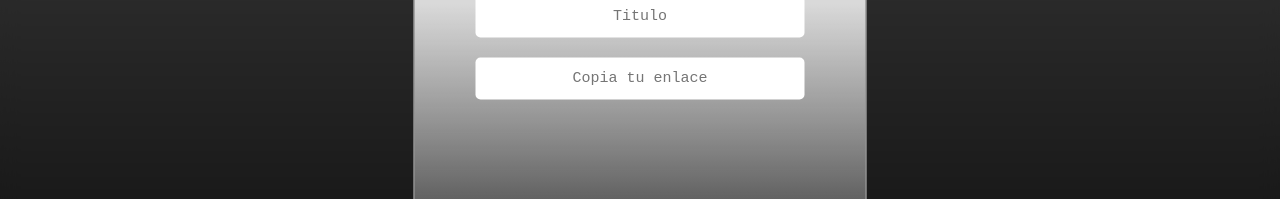
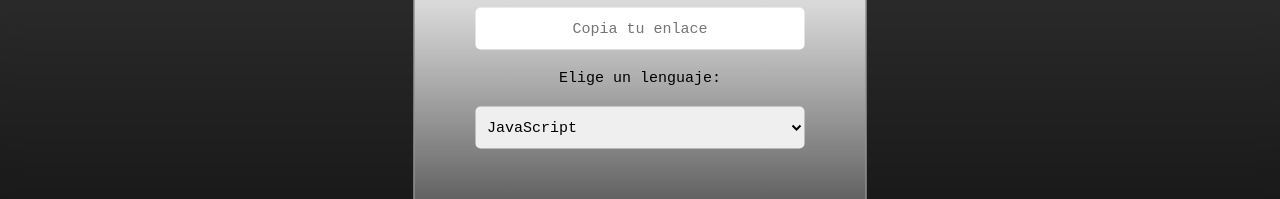
Before and after one commit to FactoriaF5Code/rc2-project-7-grupo-5-1, a React (Vite) app in the folder Frontend/: page / in a window 1280 px wide. Both pictures are taken after a click on the button "Añadir". Shown: the part 278-477 px from the top of the page. Built offline with nearby package versions, Linux system fonts and the light colour scheme; no server answers.

Commit message:
modal con opciones

```diff
--- a/Frontend/src/Modal/Modal.css
+++ b/Frontend/src/Modal/Modal.css
@@ -37,7 +37,6 @@
   text-align: center;
   background: #1A8FDD;
   font-size: 15px;
-
 }
 
 input {
@@ -50,5 +49,35 @@
   font-size: 15px;
   background: white;
   color: black;
+}
 
+select {
+  width: 80%;
+  height: 42px;
+  padding: 0.5em;
+  border: none;
+  border-radius: 5px;
+  font-family: monospace;
+  font-size: 15px;
 }
+
+option[value="javascript"] {
+  background-color: yellow;
+}
+
+option[value="html-y-css"] {
+  background-color: blue;
+}
+
+option[value="java"] {
+  background-color: green;
+}
+
+option[value="git-y-github"] {
+  background-color: red;
+}
+
+.language {
+  font-family: monospace;
+  font-size: 15px;
+}
--- a/Frontend/src/Modal/Modal.jsx
+++ b/Frontend/src/Modal/Modal.jsx
@@ -69,6 +69,16 @@
           onChange={handleLinkChange}
         />
 
+        <label className="language" for="language">Elige un lenguaje:</label>
+
+        <select id="language" name="language">
+          <option value="javascript">JavaScript</option>
+          <option value="html-y-css">HTML Y CSS</option>
+          <option value="java">JAVA</option>
+          <option value="git-y-github">GIT Y GITHUB</option>
+        </select>
+
+
         <button className="button_modal" onClick={handleSubmit}>
           Subir archivo
         </button>
```
